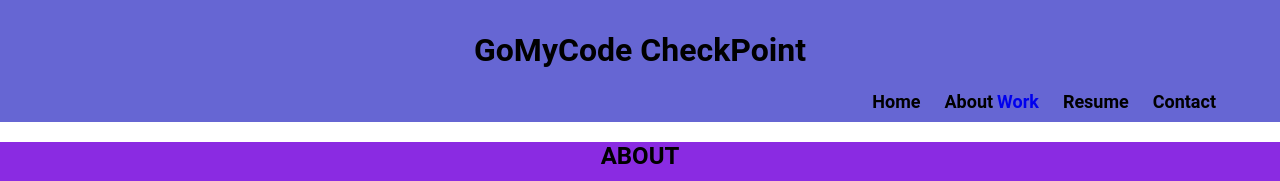
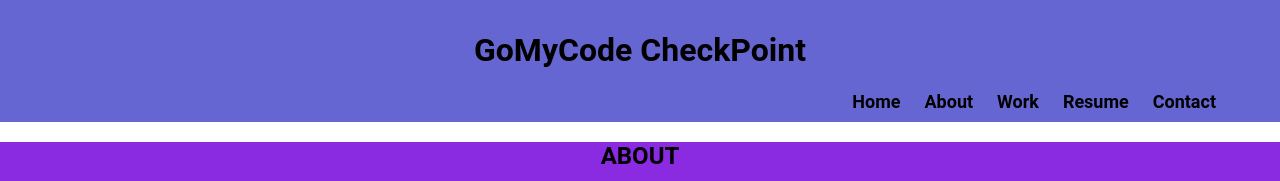
Before and after one commit to adebayodave/csscheckpoint2, a plain HTML site: page index.html in a window 1280 px wide. Shown: the top 181 px of the page. Drawn offline with Linux system fonts and the light colour scheme.

Commit message:
inputting the class name

```diff
--- a/index.html
+++ b/index.html
@@ -16,7 +16,7 @@
         <nav>
             <a href="Home" class="anchor">Home</a>
             <a href="#about" class="anchor">About</a>
-            <a href="Home" class="an">Work</a>
+            <a href="Home" class="anchor">Work</a>
             <a href="Home" class="anchor">Resume</a>
             <a href="https://wa.me/qr/ICAOCTM7DHREM1" class="anchor">Contact</a>
         </nav>
--- a/style.css
+++ b/style.css
@@ -33,8 +33,9 @@ nav a {
     font-size: large;
     font-family: roboto;
     font-weight: bold;
+    padding-bottom: 10px;
     text-decoration: none;
-    margin-bottom: 10px;
+    /* margin-bottom: 10px; */
     align-items: center;
 }
 
```
